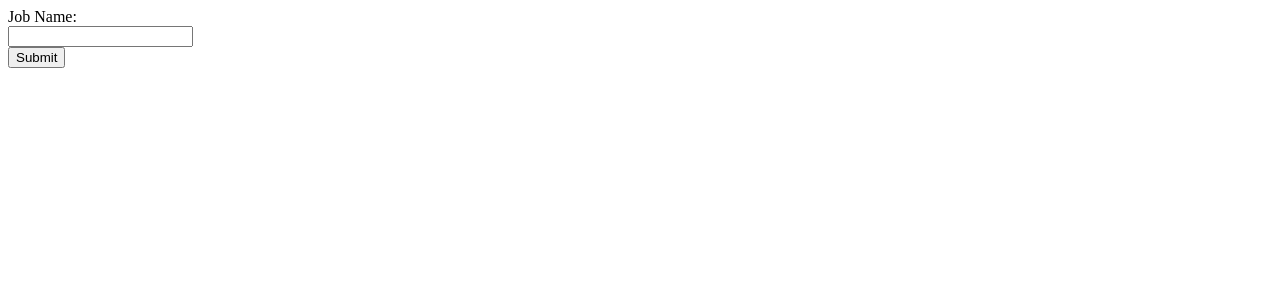
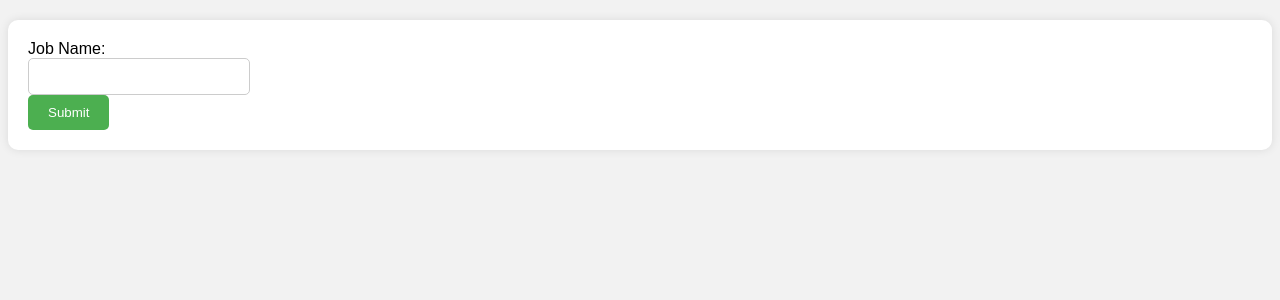
Before and after one commit to emutert/reed_api, a Flask app: page / in a window 1280 px wide. Shown: the top 300 px of the page. Run offline with Flask 3, Linux system fonts and the light colour scheme.

Commit message:
css added

```diff
--- a/templates/home.html
+++ b/templates/home.html
@@ -3,6 +3,7 @@
 <html>
 <head>
     <title>Job Scraper</title>
+    <link rel="stylesheet" type="text/css" href="styles.css">
 </head>
 <body>
     <form method="POST">
@@ -10,5 +11,6 @@
         <input type="text" id="job_name" name="job_name"><br>
         <input type="submit" value="Submit">
     </form>
+
 </body>
 </html>
--- /dev/null
+++ b/templates/styles.css
@@ -0,0 +1,29 @@
+/* styles.css */
+body {
+    background-color: #f2f2f2;
+    font-family: Arial, sans-serif;
+}
+
+form {
+    margin-top: 20px;
+    padding: 20px;
+    background-color: #fff;
+    border-radius: 10px;
+    box-shadow: 0 0 10px rgba(0, 0, 0, 0.1);
+}
+
+input[type="text"] {
+    width: 200px;
+    padding: 10px;
+    border: 1px solid #ccc;
+    border-radius: 5px;
+}
+
+input[type="submit"] {
+    padding: 10px 20px;
+    background-color: #4CAF50;
+    color: white;
+    border: none;
+    border-radius: 5px;
+    cursor: pointer;
+}
```
